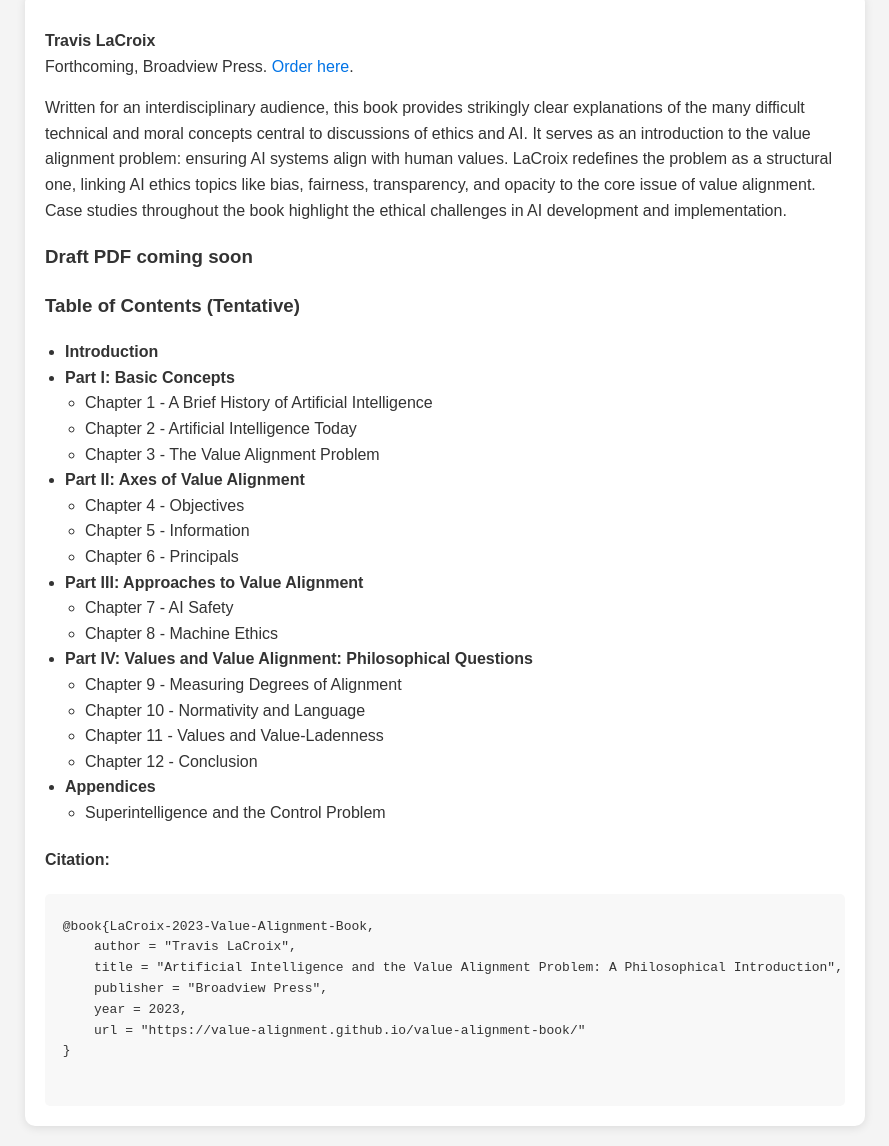
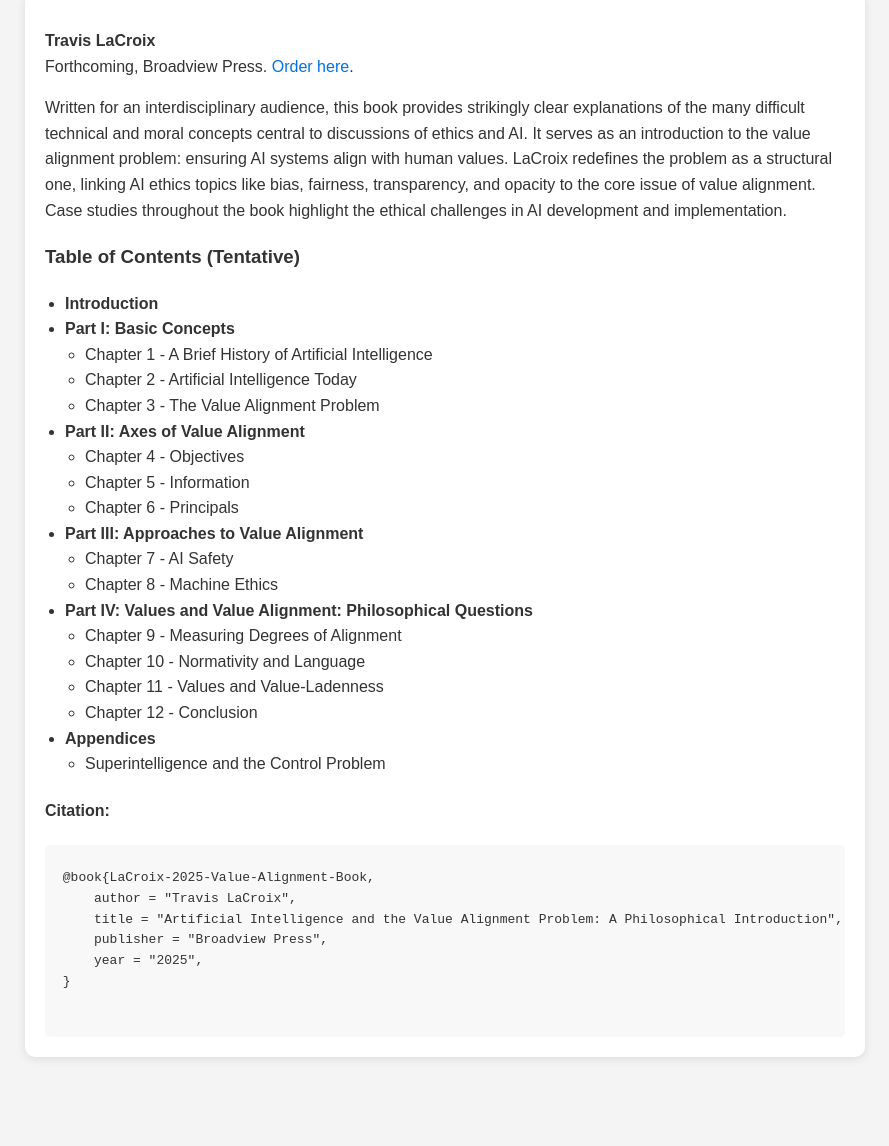
Before and after one commit to value-alignment/value-alignment.github.io, a plain HTML site: page index.html in a window 1280 px wide. Shown: the part 988-2134 px from the top of the page, without its empty margins (195-1084 px from the left). After the commit the page ends 2065 px from the top, so only its background shows below. Drawn offline with Linux system fonts and the light colour scheme.

Commit message:
Update index.html

```diff
--- a/index.html
+++ b/index.html
@@ -86,8 +86,6 @@
 
     <p>Written for an interdisciplinary audience, this book provides strikingly clear explanations of the many difficult technical and moral concepts central to discussions of ethics and AI. It serves as an introduction to the value alignment problem: ensuring AI systems align with human values. LaCroix redefines the problem as a structural one, linking AI ethics topics like bias, fairness, transparency, and opacity to the core issue of value alignment. Case studies throughout the book highlight the ethical challenges in AI development and implementation.</p>
 
-    <h3>Draft PDF coming soon</h3>
-
     <h3>Table of Contents (Tentative)</h3>
     <ul>
         <li><strong>Introduction</strong></li>
@@ -129,12 +127,11 @@
     <h4>Citation:</h4>
     <div class="citation">
         <pre>
- @book{LaCroix-2023-Value-Alignment-Book,
+ @book{LaCroix-2025-Value-Alignment-Book,
      author = "Travis LaCroix",
      title = "Artificial Intelligence and the Value Alignment Problem: A Philosophical Introduction",
      publisher = "Broadview Press",
-     year = 2023,
-     url = "https://value-alignment.github.io/value-alignment-book/"
+     year = "2025",
  }
         </pre>
     </div>
```
